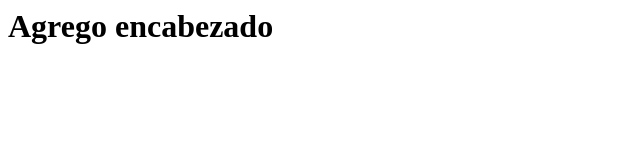
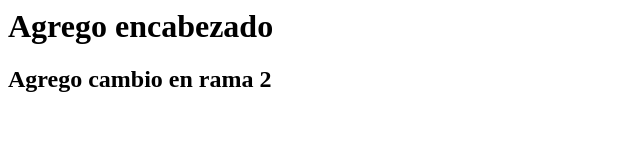
Before and after one commit to farro51/cursoAppscoGit, a plain HTML site: page index.html in a window 1280 px wide. Shown: the whole page, without its empty margins (0-640 px from the left). Drawn offline with Linux system fonts and the light colour scheme.

Commit message:
Subo los cambios de la rama 2

```diff
--- a/index.html
+++ b/index.html
@@ -4,5 +4,6 @@
 </head>
 <body>
 <h1>Agrego encabezado</h1>
+<h2>Agrego cambio en rama 2</h2>
 </body>
 </html>
```
Also changed, not shown: 1 other file.
